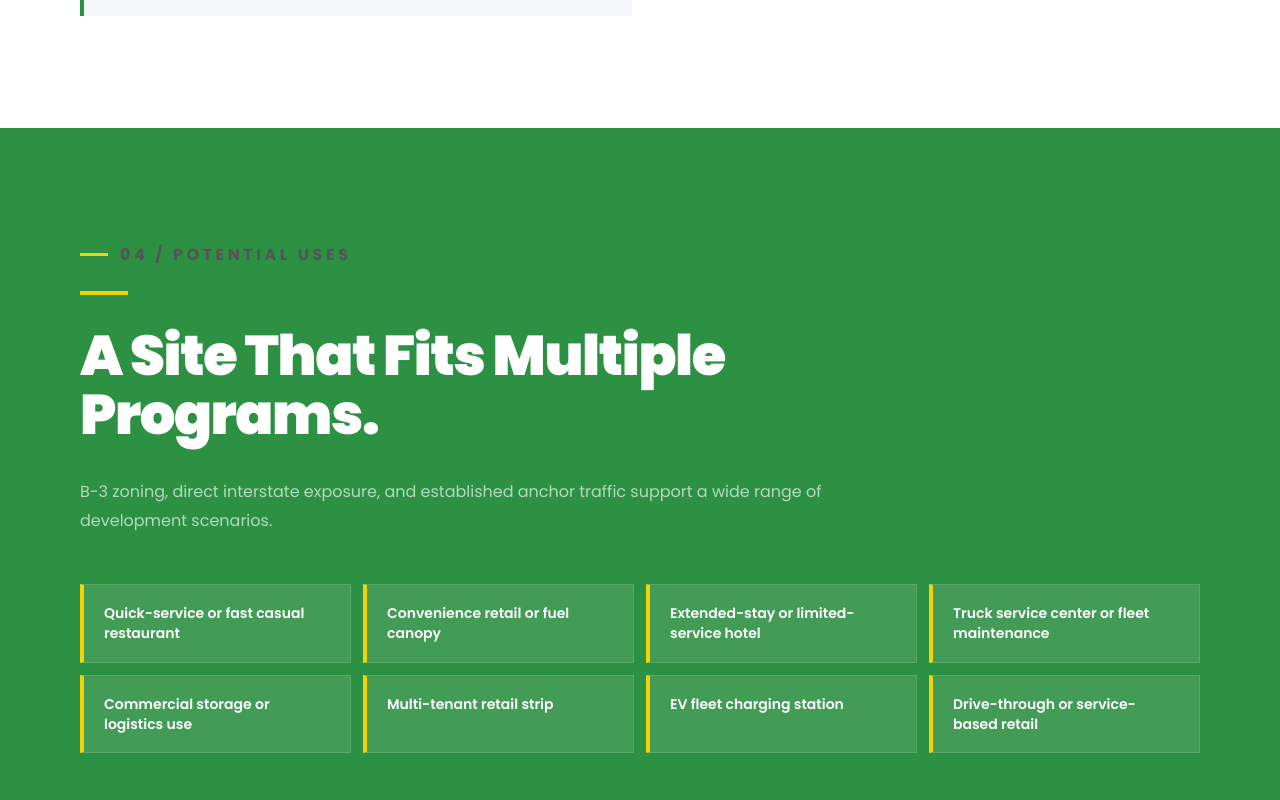
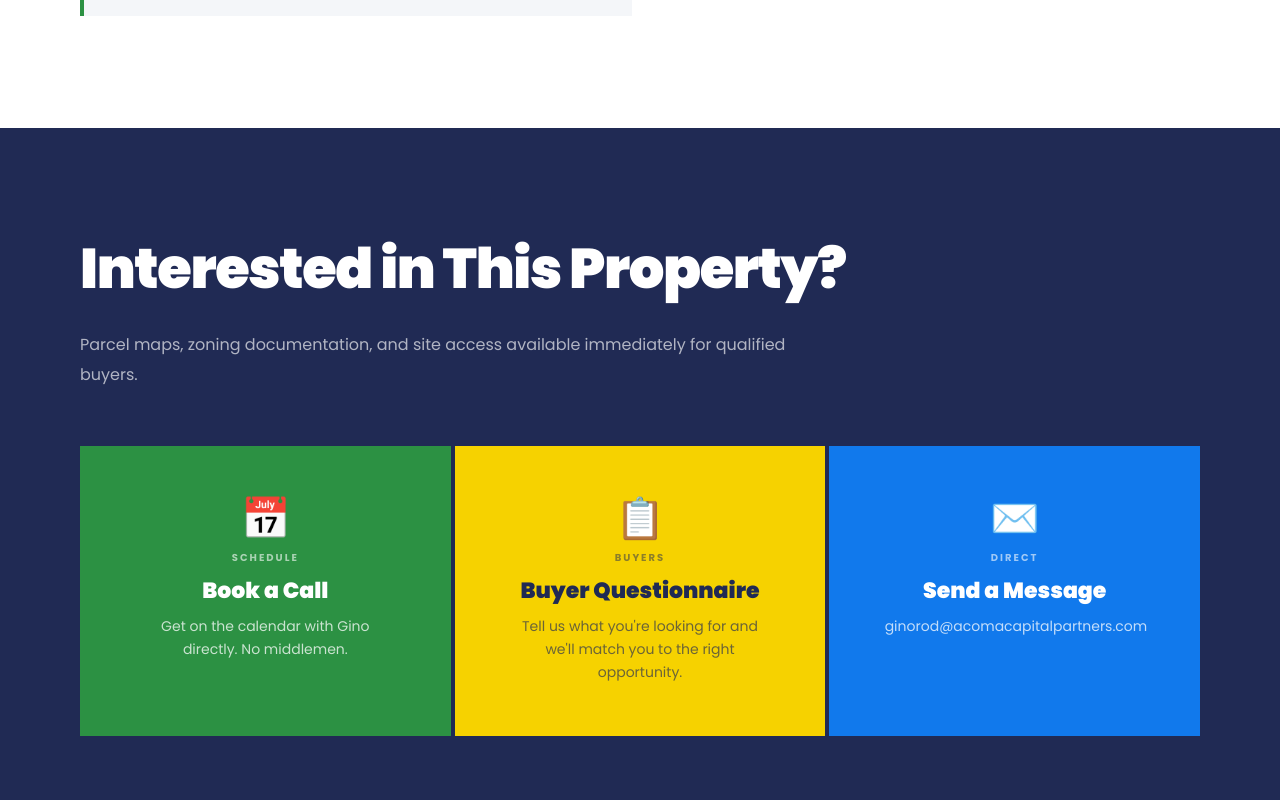
Before and after one commit to ginorod-droid/nextjs, a Next.js app: page /pueblo-parcel in a window 1280 px wide. Shown: the part 4160-4960 px from the top of the page. Built offline with nearby package versions, Linux system fonts and the light colour scheme.

Commit message:
Add mid-page CTA section to Pueblo parcel

```diff
--- a/app/pueblo-parcel/page.jsx
+++ b/app/pueblo-parcel/page.jsx
@@ -161,6 +161,34 @@ export default function PuebloParcel() {
                 </div>
               </div>
             ))}
+          </div>
+        </div>
+      </section>
+
+      {/* ── MID-PAGE CTA ── */}
+      <section className="p-section p-section-navy">
+        <div className="p-wrap">
+          <h2 className="p-white">Interested in This Property?</h2>
+          <p className="p-muted-white">Parcel maps, zoning documentation, and site access available immediately for qualified buyers.</p>
+          <div className="p-triple-cta">
+            <a href={CAL} target="_blank" rel="noreferrer" className="p-triple-card p-card-green">
+              <span className="p-triple-icon">📅</span>
+              <span className="p-triple-micro">Schedule</span>
+              <span className="p-triple-title">Book a Call</span>
+              <span className="p-triple-body">Get on the calendar with Gino directly. No middlemen.</span>
+            </a>
+            <a href={FORM} target="_blank" rel="noreferrer" className="p-triple-card p-card-yellow">
+              <span className="p-triple-icon">📋</span>
+              <span className="p-triple-micro">Buyers</span>
+              <span className="p-triple-title">Buyer Questionnaire</span>
+              <span className="p-triple-body">Tell us what you&apos;re looking for and we&apos;ll match you to the right opportunity.</span>
+            </a>
+            <a href={EMAIL} className="p-triple-card p-card-blue">
+              <span className="p-triple-icon">✉️</span>
+              <span className="p-triple-micro">Direct</span>
+              <span className="p-triple-title">Send a Message</span>
+              <span className="p-triple-body">ginorod@acomacapitalpartners.com</span>
+            </a>
           </div>
         </div>
       </section>
```
